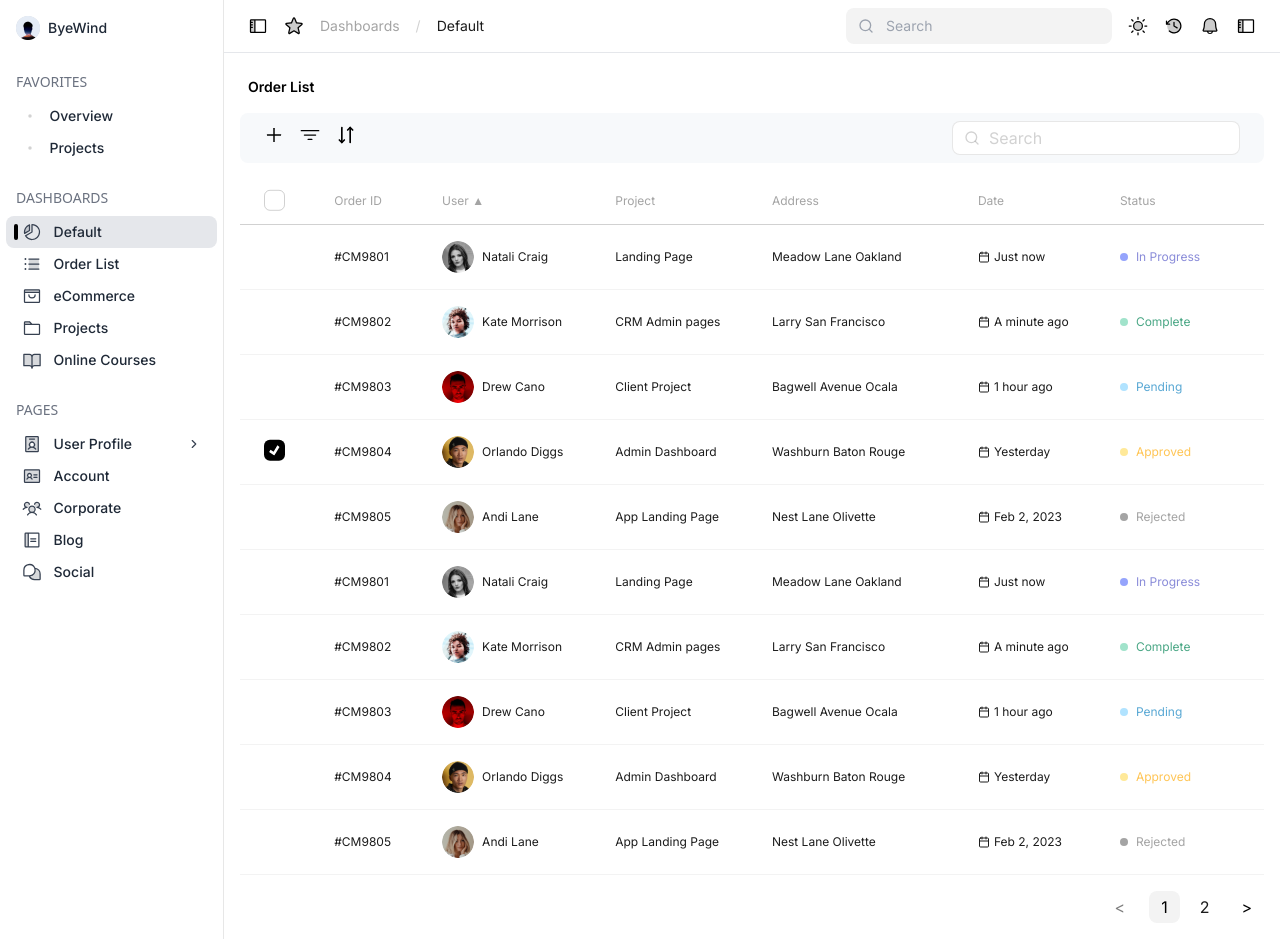
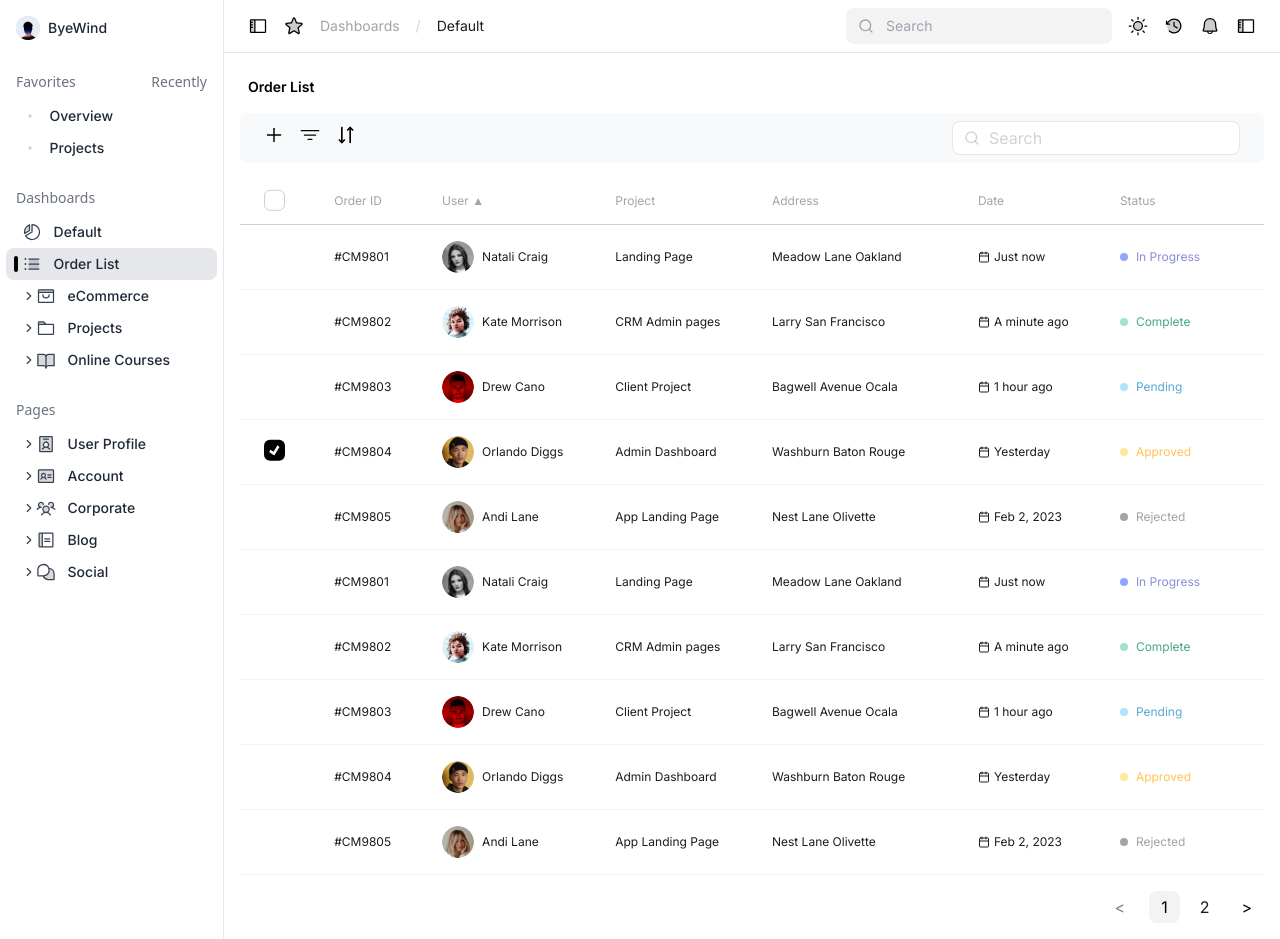
Before and after one commit to shambhavits16/dashboard-assignment, a React (Vite) app: page /orders in a window 1280 px wide. Built offline with nearby package versions, Linux system fonts and the light colour scheme.

Commit message:
Fixes done

```diff
--- a/src/components/Sidebar.jsx
+++ b/src/components/Sidebar.jsx
@@ -13,9 +13,9 @@ import {
   PiChatsTeardropDuotone,
   PiDotOutlineFill,
   PiSidebarDuotone,
-  PiListBulletsDuotone
+  PiListBulletsDuotone,
 } from "react-icons/pi";
-import { Link } from "react-router-dom";
+import { Link, useLocation } from "react-router-dom";
 
 const Sidebar = ({ theme, rightSidebarOpen, toggleRightSidebar }) => {
   const [openSections, setOpenSections] = useState({
@@ -26,6 +26,7 @@ const Sidebar = ({ theme, rightSidebarOpen, toggleRightSidebar }) => {
   });
   const [selectedItem, setSelectedItem] = useState("default");
   const [isMobile, setIsMobile] = useState(false);
+  const location = useLocation();
 
   // Listen for screen width changes and update isMobile accordingly
   useEffect(() => {
@@ -58,7 +59,12 @@ const Sidebar = ({ theme, rightSidebarOpen, toggleRightSidebar }) => {
 
   const menuItems = [
     {
-      label: "Favorites",
+      label: (
+        <div className="flex justify-between items-center float-right w-full">
+          <h1>Favorites</h1>
+          <h1>Recently</h1>
+        </div>
+      ),
       key: "favorites",
       items: [
         {
@@ -82,27 +88,44 @@ const Sidebar = ({ theme, rightSidebarOpen, toggleRightSidebar }) => {
           key: "default",
           icon: <PiChartPieSliceDuotone size={20} />,
           link: "/",
+          // subItems: [""],
         },
         {
           label: "Order List",
           key: "orderlist",
           icon: <PiListBulletsDuotone size={20} />,
           link: "/orders",
+          // subItems: [],
         },
         {
           label: "eCommerce",
           key: "ecommerce",
           icon: <PiShoppingBagOpenDuotone size={20} />,
+          subItems: [
+            "Overview",
+            "Projects",
+            "Campaigns",
+            "Documents",
+            "Followers",
+          ],
         },
         {
           label: "Projects",
           key: "dashboard-projects",
           icon: <PiFolderDuotone size={20} />,
+          subItems: ["demo 1", "demo 2", "demo 3", "demo 4", "demo 5"],
         },
         {
           label: "Online Courses",
           key: "online-courses",
           icon: <PiBookOpenDuotone size={20} />,
+          subItems: [
+            "Overview",
+            "Projects",
+            "Campaigns",
+            "Documents",
+            "Followers",
+          ],
         },
       ],
     },
@@ -126,21 +149,25 @@ const Sidebar = ({ theme, rightSidebarOpen, toggleRightSidebar }) => {
           label: "Account",
           key: "account",
           icon: <PiIdentificationCardDuotone size={20} />,
+          subItems: ["demo 1", "demo 2", "demo 3", "demo 4", "demo 5"],
         },
         {
           label: "Corporate",
           key: "corporate",
           icon: <PiUsersThreeDuotone size={20} />,
+          subItems: ["demo 1", "demo 2", "demo 3", "demo 4", "demo 5"],
         },
         {
           label: "Blog",
           key: "blog",
           icon: <PiNotebookDuotone size={20} />,
+          subItems: ["demo 1", "demo 2", "demo 3", "demo 4", "demo 5"],
         },
         {
           label: "Social",
           key: "social",
           icon: <PiChatsTeardropDuotone size={20} />,
+          subItems: ["demo 1", "demo 2", "demo 3", "demo 4", "demo 5"],
         },
       ],
     },
@@ -150,10 +177,11 @@ const Sidebar = ({ theme, rightSidebarOpen, toggleRightSidebar }) => {
     return items.map((item) => (
       <div key={item.key} className={`ml-${level * 4}`}>
         <div
-          className={`flex items-center py-[6px] px-4 cursor-pointer w-[95%] mx-auto rounded-lg relative ${selectedItem === item.key
+          className={`flex items-center py-[6px] px-4 hover:bg-[#282828] cursor-pointer w-[95%] mx-auto rounded-lg relative ${
+            item.link && location.pathname === item.link
               ? theme === "light"
                 ? "bg-gray-200 "
-                : "bg-[#282828] "
+                : "bg-[#282828]  "
               : ""
           }`}
           onClick={() => {
@@ -161,39 +189,42 @@ const Sidebar = ({ theme, rightSidebarOpen, toggleRightSidebar }) => {
             if (item.items || item.subItems) toggleSection(item.key);
           }}
         >
-          {selectedItem === item.key ? (
+          {item.link && location.pathname === item.link ? (
             theme === "light" ? (
               <div className="w-1 h-4 rounded-md absolute left-2 bg-black"></div>
             ) : (
-              ""
+              <div className="w-1 h-4 rounded-md absolute left-2 bg-gray-100"></div>
             )
           ) : (
             ""
           )}
 
+          {(item.items || item.subItems) &&
+            (openSections[item.key] ? (
+              <FiChevronDown className="" />
+            ) : (
+              <FiChevronRight className="" />
+            ))}
           {item.icon && <span className="mr-3">{item.icon}</span>}
+
           {item.link ? (
             <Link
               to={item.link}
-              className={`flex-grow ${theme === "light" ? "text-gray-800" : "text-gray-300"
+              className={`flex-grow ${
+                theme === "light" ? "text-gray-800" : "text-gray-300"
               } text-sm font-inter font-medium`}
             >
               {item.label}
             </Link>
           ) : (
             <span
-              className={`flex-grow ${theme === "light" ? "text-gray-800" : "text-gray-300"
+              className={`flex-grow ${
+                theme === "light" ? "text-gray-800" : "text-gray-300"
               } text-sm font-inter font-medium`}
             >
               {item.label}
             </span>
           )}
-          {(item.items || item.subItems) &&
-            (openSections[item.key] ? (
-              <FiChevronDown className="ml-2" />
-            ) : (
-              <FiChevronRight className="ml-2" />
-            ))}
         </div>
         {openSections[item.key] && item.items && (
           <div className="ml-4">{renderItems(item.items, level + 1)}</div>
@@ -222,23 +253,27 @@ const Sidebar = ({ theme, rightSidebarOpen, toggleRightSidebar }) => {
     <>
       {rightSidebarOpen && (
         <div
-          className={`min-w-56 border-r ${theme === "light"
+          className={`min-w-56 border-r ${
+            theme === "light"
               ? "bg-white text-gray-700"
               : "bg-[#1C1C1C] text-gray-300 border-[#282828]"
-            } border-[#1C1C1C1A] text-sm ${isMobile ? "absolute top-0 left-0 z-50" : "relative"
+          } border-[#1C1C1C1A] text-sm ${
+            isMobile ? "absolute top-0 left-0 z-50" : "relative"
           }`}
         >
           <div className="flex justify-between items-center">
             <div className="p-4 flex items-center space-x-2 ">
               <div
-                className={`w-6 h-6 rounded-full ${theme === "light" ? "bg-gray-300" : "bg-gray-700 border-l"
+                className={`w-6 h-6 rounded-full ${
+                  theme === "light" ? "bg-gray-300" : "bg-gray-700 border-l"
                 }`}
               >
                 <img src="/Images/ByeWind.png" alt="" />
               </div>
 
               <span
-                className={`font-medium ${theme === "light" ? "text-gray-800" : "text-gray-300"
+                className={`font-medium ${
+                  theme === "light" ? "text-gray-800" : "text-gray-300"
                 } text-sm font-inter`}
               >
                 ByeWind
@@ -257,7 +292,8 @@ const Sidebar = ({ theme, rightSidebarOpen, toggleRightSidebar }) => {
             {menuItems.map((section) => (
               <div key={section.key} className="mb-4">
                 <div
-                  className={`px-4 py-2 text-sm font-medium uppercase ${theme === "light" ? "text-gray-500" : "text-gray-400"
+                  className={`px-4 py-2 text-sm font-medium capitalize flex justify-between items-center ${
+                    theme === "light" ? "text-gray-500" : "text-gray-400"
                   }`}
                 >
                   {section.label}
```
Also changed, not shown: src/pages/OrderListPage.jsx (+30 -15 lines), src/components/Dashboard.jsx (line endings or trailing spaces). Lines whose indentation alone changed are shown as unchanged.
